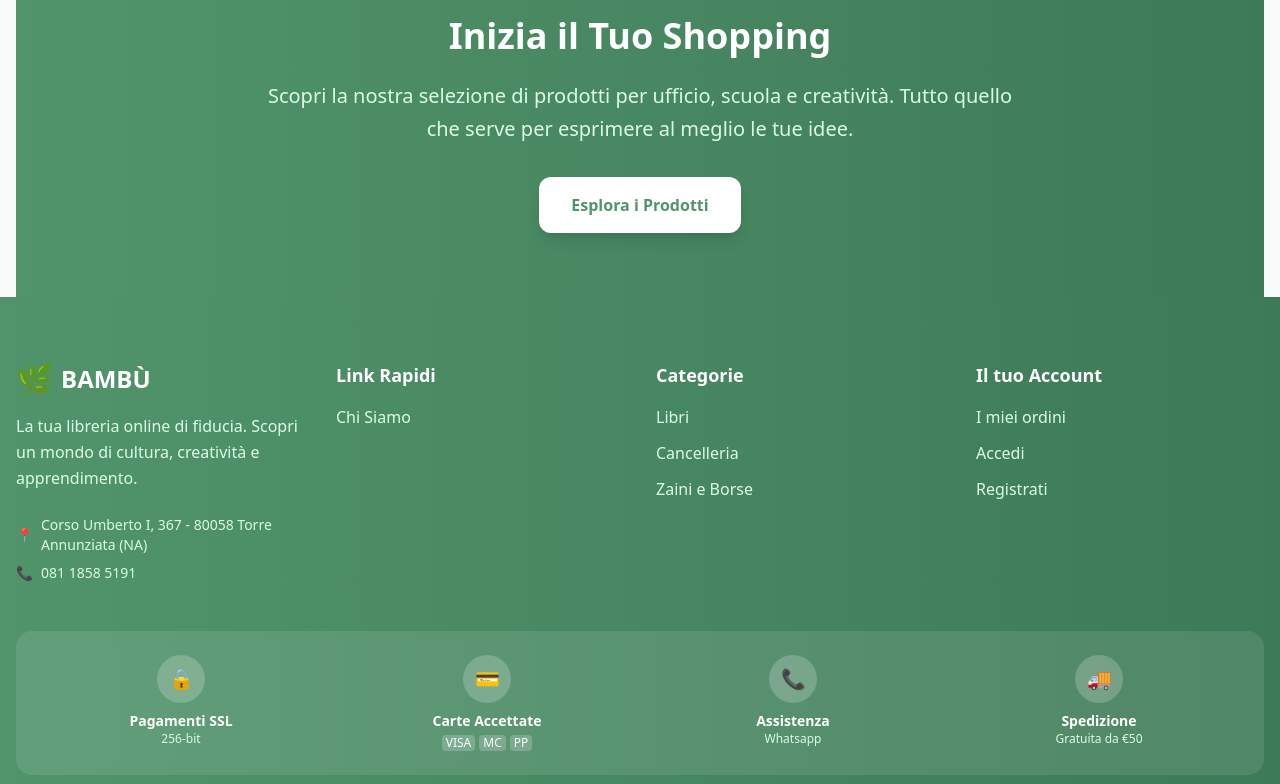
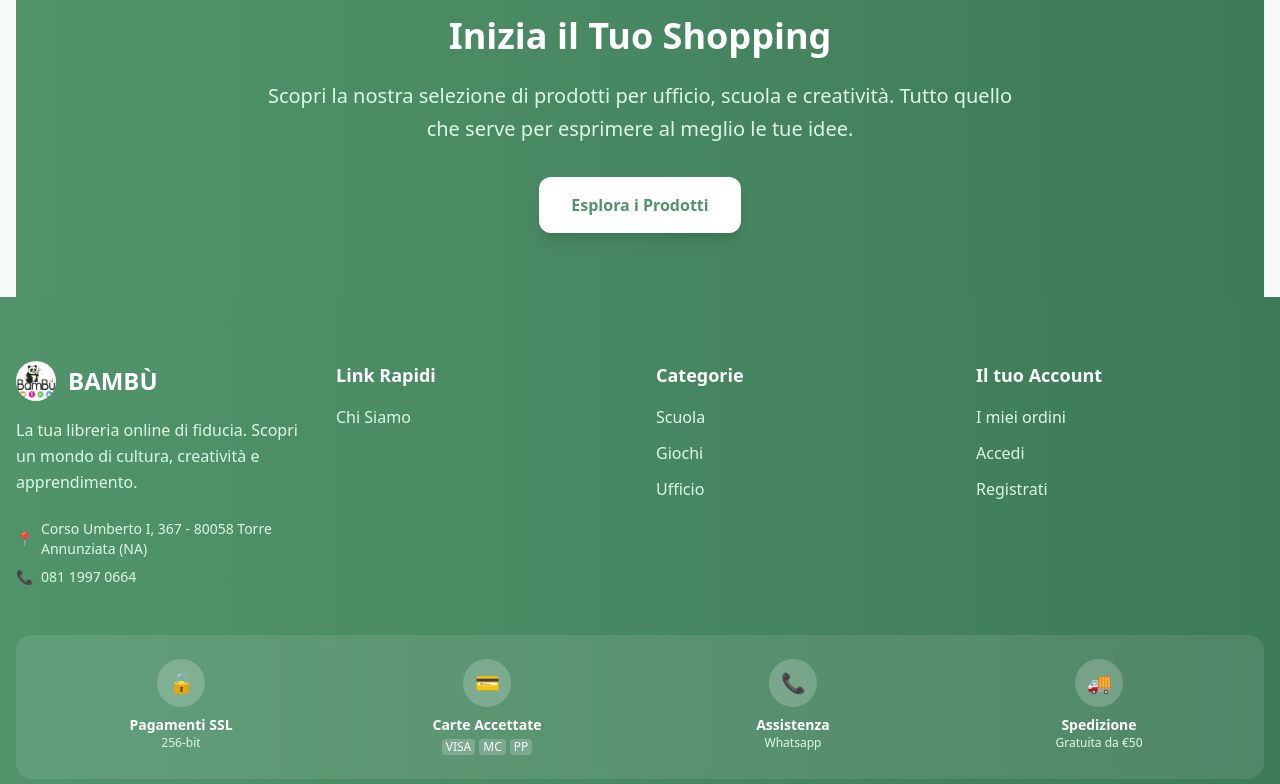
Before and after one commit to FrancescoMain/bambuEcomm, a Next.js app in the folder client/: page /chi-siamo in a window 1280 px wide. Shown: the part 3487-4271 px from the top of the page. Built offline with nearby package versions, Linux system fonts and the light colour scheme; no server answers.

Commit message:
feat: update logo and contact information across the site, including footer and structured data

```diff
--- a/client/src/app/chi-siamo/page.tsx
+++ b/client/src/app/chi-siamo/page.tsx
@@ -310,7 +310,7 @@ export default function ChiSiamoPage() {
                       <FiPhone className="w-6 h-6 mt-1 text-[#51946b]" />
                       <div>
                         <p className="font-medium text-gray-900">Telefono</p>
-                        <p className="text-gray-600">081 1858 5191</p>
+                        <p className="text-gray-600">081 1997 0664</p>
                       </div>
                     </div>
 
--- a/client/src/app/layout.tsx
+++ b/client/src/app/layout.tsx
@@ -86,8 +86,9 @@ export default function RootLayout({
     >
       <head>
         <meta name="viewport" content="width=device-width, initial-scale=1" />
-        <link rel="icon" href="/bambu-logo.jpg" type="image/jpeg" />
-        <link rel="shortcut icon" href="/bambu-logo.jpg" type="image/jpeg" />
+        <link rel="icon" href="/logo-panda.png" type="image/png" />
+        <link rel="shortcut icon" href="/logo-panda.png" type="image/png" />
+        <link rel="apple-touch-icon" href="/logo-panda.png" />
         {/* Google Analytics */}
         <script
           async
--- a/client/src/app/page.tsx
+++ b/client/src/app/page.tsx
@@ -19,7 +19,7 @@ const structuredData = {
   "@context": "https://schema.org",
   "@type": "LocalBusiness",
   name: "Cartoleria Bambù",
-  image: "https://www.xn--cartoleriabamb-jrb.com/bambu-logo.jpg",
+  image: "https://www.xn--cartoleriabamb-jrb.com/logo-panda.png",
   description:
     "Cartoleria Bambù a Torre Annunziata dal 2016. Quaderni, penne, cancelleria, giochi e materiale per ufficio.",
   address: {
@@ -36,7 +36,7 @@ const structuredData = {
     longitude: 14.4501,
   },
   url: "https://www.xn--cartoleriabamb-jrb.com",
-  telephone: "+39 3492719021",
+  telephone: "+39 08119970664",
   email: "cartoleriabambu@icloud.com",
   foundingDate: "2016",
   openingHoursSpecification: [
@@ -287,9 +287,9 @@ export default function Home() {
               <div className="relative">
                 <div className="absolute inset-0 bg-gradient-to-r from-yellow-400 to-orange-500 rounded-full blur-3xl opacity-20 animate-pulse"></div>
                 <img
-                  src="/bambu-logo.jpg"
-                  alt="Bambu Logo"
-                  className="relative w-96 h-96 object-cover rounded-full shadow-2xl"
+                  src="/logo-panda.png"
+                  alt="Cartoleria Bambù Logo"
+                  className="relative w-80 h-80 object-contain rounded-full shadow-2xl bg-white p-4"
                 />
               </div>
             </div>
@@ -498,7 +498,7 @@ export default function Home() {
 
             {/* WhatsApp */}
             <a
-              href="https://wa.me/3492719021?text=Ciao!%20Vorrei%20informazioni%20sui%20vostri%20prodotti"
+              href="https://wa.me/08119970664?text=Ciao!%20Vorrei%20informazioni%20sui%20vostri%20prodotti"
               target="_blank"
               rel="noopener noreferrer"
               className="group bg-white rounded-2xl p-8 shadow-lg hover:shadow-xl transition-all duration-300 transform hover:-translate-y-2"
@@ -523,7 +523,7 @@ export default function Home() {
           {/* WhatsApp Contact Button */}
           <div className="text-center">
             <a
-              href="https://wa.me/3492719021?text=Ciao!%20Vorrei%20informazioni%20sui%20vostri%20prodotti"
+              href="https://wa.me/08119970664?text=Ciao!%20Vorrei%20informazioni%20sui%20vostri%20prodotti"
               target="_blank"
               rel="noopener noreferrer"
               className="inline-flex items-center bg-green-500 hover:bg-green-600 text-white font-bold py-4 px-8 rounded-full transition-all duration-300 transform hover:scale-105 shadow-lg hover:shadow-xl"
--- a/client/src/components/layout/Footer.tsx
+++ b/client/src/components/layout/Footer.tsx
@@ -11,8 +11,12 @@ const Footer = () => {
         <div className="hidden md:grid md:grid-cols-4 gap-8 mb-12">
           {/* Logo & Description */}
           <div className="col-span-1">
-            <div className="flex items-center gap-2 mb-4">
-              <span className="text-3xl">🌿</span>
+            <div className="flex items-center gap-3 mb-4">
+              <img
+                src="/logo-panda.png"
+                alt="Cartoleria Bambù Logo"
+                className="w-10 h-10 rounded-full object-cover flex-shrink-0"
+              />
               <h3 className="text-2xl font-bold">BAMBÙ</h3>
             </div>
             <p className="text-green-100 mb-6 leading-relaxed">
@@ -26,7 +30,7 @@ const Footer = () => {
               </div>
               <div className="flex items-center gap-2">
                 <span>📞</span>
-                <span>081 1858 5191</span>
+                <span>081 1997 0664</span>
               </div>
             </div>
           </div>
@@ -49,22 +53,22 @@ const Footer = () => {
             <h4 className="text-lg font-bold mb-4">Categorie</h4>
             <div className="space-y-3">
               <Link
-                href="/search?category=Libri"
+                href="/search?category=Scuola"
                 className="block text-green-100 hover:text-white transition-colors"
               >
-                Libri
+                Scuola
               </Link>
               <Link
-                href="/search?category=Cancelleria"
+                href="/search?category=Giochi"
                 className="block text-green-100 hover:text-white transition-colors"
               >
-                Cancelleria
+                Giochi
               </Link>
               <Link
-                href="/search?category=Zaini"
+                href="/search?category=Ufficio"
                 className="block text-green-100 hover:text-white transition-colors"
               >
-                Zaini e Borse
+                Ufficio
               </Link>
             </div>
           </div>
@@ -99,8 +103,12 @@ const Footer = () => {
         <div className="md:hidden space-y-8 mb-12">
           {/* Logo & Description */}
           <div className="text-center">
-            <div className="flex items-center justify-center gap-2 mb-4">
-              <span className="text-3xl">🌿</span>
+            <div className="flex items-center justify-center gap-3 mb-4">
+              <img
+                src="/logo-panda.png"
+                alt="Cartoleria Bambù Logo"
+                className="w-10 h-10 rounded-full object-cover flex-shrink-0"
+              />
               <h3 className="text-2xl font-bold">BAMBÙ</h3>
             </div>
             <p className="text-green-100 mb-4">
@@ -126,23 +134,23 @@ const Footer = () => {
             <h4 className="text-lg font-bold mb-4 text-center">Categorie</h4>
             <div className="grid grid-cols-2 gap-3 text-center">
               <Link
-                href="/search?category=Libri"
+                href="/search?category=Scuola"
                 className="text-green-100 hover:text-white transition-colors"
               >
-                Libri
+                Scuola
               </Link>
               <Link
-                href="/search?category=Cancelleria"
+                href="/search?category=Giochi"
                 className="text-green-100 hover:text-white transition-colors"
               >
-                Cancelleria
+                Giochi
               </Link>
 
               <Link
-                href="/search?category=Zaini"
+                href="/search?category=Ufficio"
                 className="text-green-100 hover:text-white transition-colors"
               >
-                Zaini e Borse
+                Ufficio
               </Link>
             </div>
           </div>
```
Also changed, not shown: client/public/logo-panda.png (added), client/src/app/offerte/page.tsx (added), client/src/components/analytics/GoogleAnalytics.tsx (added).
